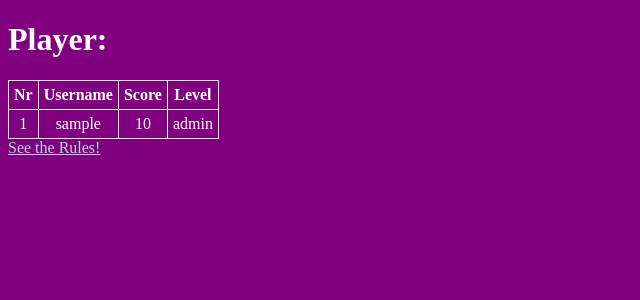
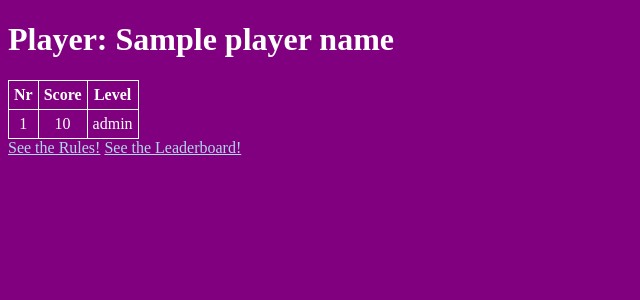
Before and after one commit to Zirdgal/prakse-game, a FastAPI app: template api/templates/player.html in a window 1280 px wide. Shown: the top 300 px of the page, without its empty margins (0-640 px from the left). Run offline with FastAPI, Linux system fonts and the light colour scheme; the template is opened without the code that fills it: most values are stand-ins (such as "Sample title", 1, 10 or a date in 2020).

Commit message:
working player page

```diff
--- a/api/main.py
+++ b/api/main.py
@@ -49,9 +49,6 @@ def rulesPage(request: Request):
 @app.get("/players/{name}")
 def playerPage(request: Request, name: str):
     with get_connection() as conn:
-        rows = conn.execute("SELECT username, level, score FROM scores WHERE username = ? ORDER BY score DESC", (name,)).fetchall()
-
-        if not rows:
-            pass
-        results = [{"username": p, "score": s, "level": l} for p, s, l in rows]
-        return templates.TemplateResponse(request, "player.html", {"scores": results})
+        rows = conn.execute("SELECT score, level FROM scores WHERE username = ? ORDER BY score DESC", (name,)).fetchall()
+        results = [{"score": s, "level": l} for s, l in rows]
+        return templates.TemplateResponse(request, "player.html", {"scores": results, "playerName": name})
--- a/api/templates/player.html
+++ b/api/templates/player.html
@@ -8,25 +8,24 @@
 </head>
 <body>
 
-    <h1>Player:</h1>
+    <h1>Player: {{playerName}}</h1>
 
     <table>
         <tr>
             <th>Nr</th>
-            <th>Username</th>
             <th>Score</th>
             <th>Level</th>
         </tr>
         {% for s in scores %}
         <tr>
             <td>{{ loop.index }}</td>
-            <td>{{ s.username}}</td>
-            <td>{{ s.score}}</td>
-            <td>{{ s.level}}</td>
+            <td>{{ s.score }}</td>
+            <td>{{ s.level }}</td>
         </tr>
         {% endfor %}
     </table>
 
     <a href="/rules">See the Rules!</a>
+    <a href="/">See the Leaderboard!</a>
 </body>
 </html>
```
